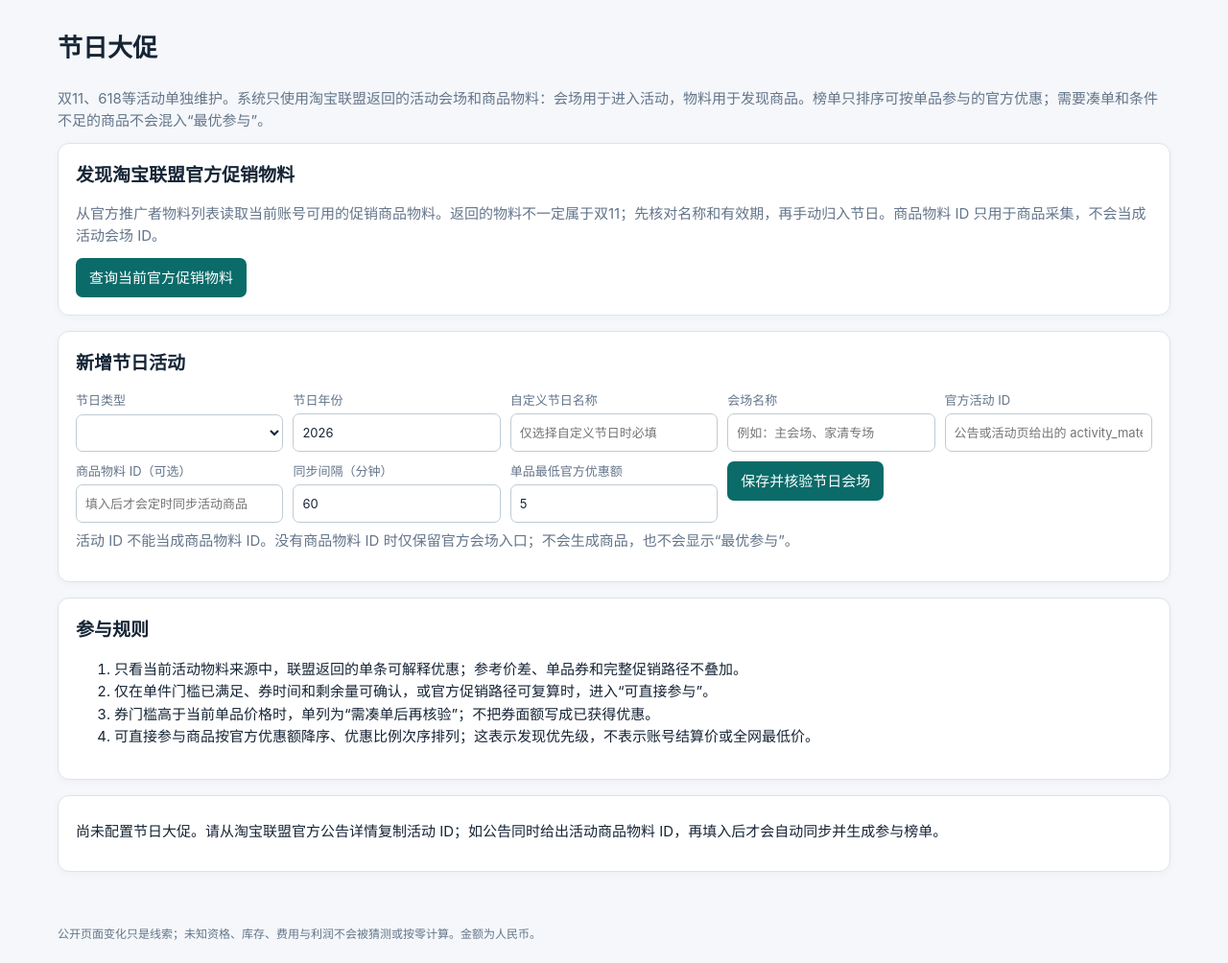
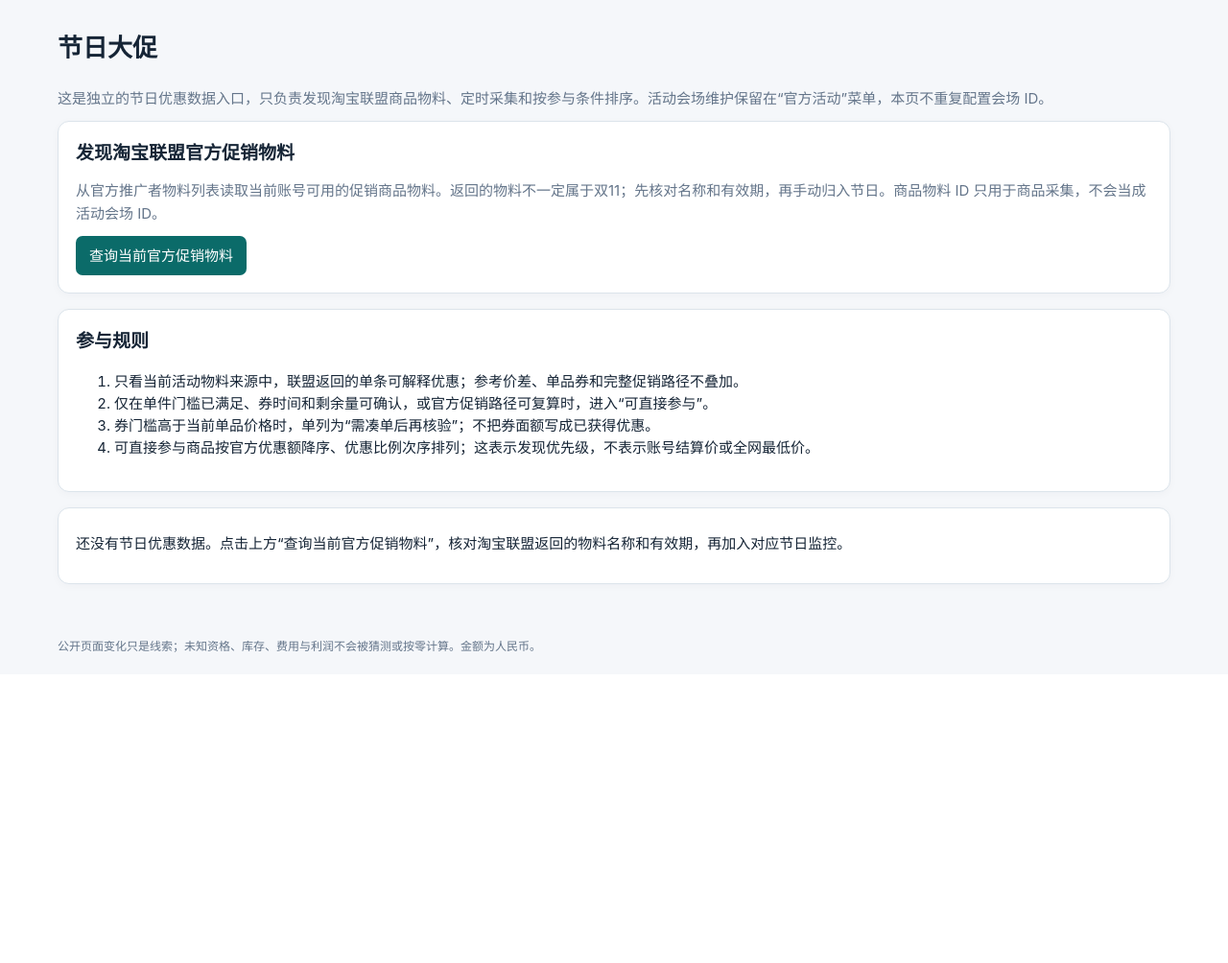
Before and after one commit to xie132339/opportunity-workbench, a Flask app: template templates/festival_promotions.html in a window 1280 px wide. Shown: the part 144-1148 px from the top of the page at 96% size. After the commit the page ends 824 px from the top, so only its background shows below. Run offline with Flask 3, Linux system fonts and the light colour scheme; the template is opened without the code that fills it, so the values that code supplies are empty; the visitor is signed in with stand-in values (Sample User, id 1); some libraries are stand-ins or nearby versions.

Commit message:
refactor: separate holiday menu from campaign management

```diff
--- a/templates/festival_promotions.html
+++ b/templates/festival_promotions.html
@@ -2,27 +2,11 @@
 {% block title %}节日大促 · 多平台机会工作台{% endblock %}
 {% block content %}
 <h1>节日大促</h1>
-<p class="muted">双11、618等活动单独维护。系统只使用淘宝联盟返回的活动会场和商品物料：会场用于进入活动，物料用于发现商品。榜单只排序可按单品参与的官方优惠；需要凑单和条件不足的商品不会混入“最优参与”。</p>
+<p class="muted">这是独立的节日优惠数据入口，只负责发现淘宝联盟商品物料、定时采集和按参与条件排序。活动会场维护保留在“官方活动”菜单，本页不重复配置会场 ID。</p>
 <section class="card">
   <h2>发现淘宝联盟官方促销物料</h2>
   <p class="muted">从官方推广者物料列表读取当前账号可用的促销商品物料。返回的物料不一定属于双11；先核对名称和有效期，再手动归入节日。商品物料 ID 只用于商品采集，不会当成活动会场 ID。</p>
   <form method="post" action="{{ url_for('festival_material_discover') }}"><input type="hidden" name="csrf" value="{{ csrf }}"><button>查询当前官方促销物料</button></form>
-</section>
-<section class="card">
-  <h2>新增节日活动</h2>
-  <form method="post" action="{{ url_for('festival_promotion_add') }}" class="form-grid">
-    <input type="hidden" name="csrf" value="{{ csrf }}">
-    <label>节日类型<select name="festival_code" required>{% for code,label in festival_options %}<option value="{{ code }}">{{ label }}</option>{% endfor %}</select></label>
-    <label>节日年份<input name="festival_year" type="number" min="2020" max="2100" value="2026" required></label>
-    <label>自定义节日名称<input name="festival_name" maxlength="64" placeholder="仅选择自定义节日时必填"></label>
-    <label>会场名称<input name="campaign_name" maxlength="64" required placeholder="例如：主会场、家清专场"></label>
-    <label>官方活动 ID<input name="activity_material_id" required inputmode="numeric" pattern="[0-9]{1,24}" placeholder="公告或活动页给出的 activity_material_id"></label>
-    <label>商品物料 ID（可选）<input name="material_id" inputmode="numeric" pattern="[0-9]{1,24}" placeholder="填入后才会定时同步活动商品"></label>
-    <label>同步间隔（分钟）<input name="interval_minutes" type="number" min="15" max="1440" value="60" required></label>
-    <label>单品最低官方优惠额<input name="minimum_discount" type="number" min="0" step="0.01" value="5" required></label>
-    <div><button>保存并核验节日会场</button></div>
-  </form>
-  <p class="muted">活动 ID 不能当成商品物料 ID。没有商品物料 ID 时仅保留官方会场入口；不会生成商品，也不会显示“最优参与”。</p>
 </section>
 <section class="card">
   <h2>参与规则</h2>
@@ -40,8 +24,7 @@
   {% if festival.feed_type == 'official_material' %}
   <p>淘宝联盟官方促销物料 ID {{ festival.material_id }} · 物料有效期 {{ festival.material_start_time or '未返回' }} 至 {{ festival.material_end_time or '未返回' }} · 来源 #{{ festival.source_id }} · {{ festival.source_status or '待首次同步' }}</p>
   {% else %}
-  <p>{% if festival.short_promotion_url or festival.promotion_url %}<a href="{{ festival.short_promotion_url or festival.promotion_url }}" target="_blank" rel="noopener noreferrer">进入官方活动会场 ↗</a>{% else %}会场链接待官方核验{% endif %} · 活动 ID {{ festival.activity_material_id }}{% if festival.material_id %} · 商品物料 ID {{ festival.material_id }}{% endif %}</p>
-  <form method="post" action="{{ url_for('festival_promotion_refresh',festival_id=festival.id) }}"><input type="hidden" name="csrf" value="{{ csrf }}"><button class="secondary">重新核验会场</button></form>
+  <p>此为既有官方会场记录；会场信息请到 <a href="{{ url_for('taobao_campaigns') }}">官方活动</a> 菜单维护。{% if festival.short_promotion_url or festival.promotion_url %}<a href="{{ festival.short_promotion_url or festival.promotion_url }}" target="_blank" rel="noopener noreferrer">进入官方会场 ↗</a>{% endif %}</p>
   {% endif %}
   {% if festival.products.direct %}<h3>可直接参与 · 按官方优惠优先</h3><div class="table-wrap"><table><thead><tr><th>商品</th><th>官方优惠</th><th>参与方式</th><th>入口</th></tr></thead><tbody>
   {% for product in festival.products.direct %}<tr><td><strong>{{ product.title }}</strong><small>物料最近更新 {{ product.last_seen_at }}</small></td><td>{{ money(product.discount.amount_cents) }}{% if product.discount.rate_basis_points is not none %}<small>约 {{ '%.1f'|format(product.discount.rate_basis_points / 100) }}%</small>{% endif %}<small>{{ product.discount.basis }}</small></td><td><strong>{{ product.participation.label }}</strong><small>{{ product.participation.action }}</small><small>{{ product.participation.caution }}</small></td><td><a href="{{ product.url }}" target="_blank" rel="noopener noreferrer">官方推广入口 ↗</a></td></tr>{% endfor %}
@@ -50,5 +33,5 @@
   {% if festival.products.unconfirmed_count %}<small>{{ festival.products.unconfirmed_count }} 条当前物料条件不足，未进入排序。</small>{% endif %}
   {% if festival.last_error %}<small>{{ festival.last_error }}</small>{% endif %}
 </section>
-{% endfor %}{% else %}<section class="card"><p>尚未配置节日大促。请从淘宝联盟官方公告详情复制活动 ID；如公告同时给出活动商品物料 ID，再填入后才会自动同步并生成参与榜单。</p></section>{% endif %}
+{% endfor %}{% else %}<section class="card"><p>还没有节日优惠数据。点击上方“查询当前官方促销物料”，核对淘宝联盟返回的物料名称和有效期，再加入对应节日监控。</p></section>{% endif %}
 {% endblock %}
```
Also changed, not shown: docs/core-acceptance.md (+2 -2 lines), docs/current-product-contract.md (+1 -1 lines), routes/festival_promotions.py (+2 -36 lines), tests/test_festival_promotions.py (+6 -1 lines), .agent/execplans/opportunity-workbench.md.
